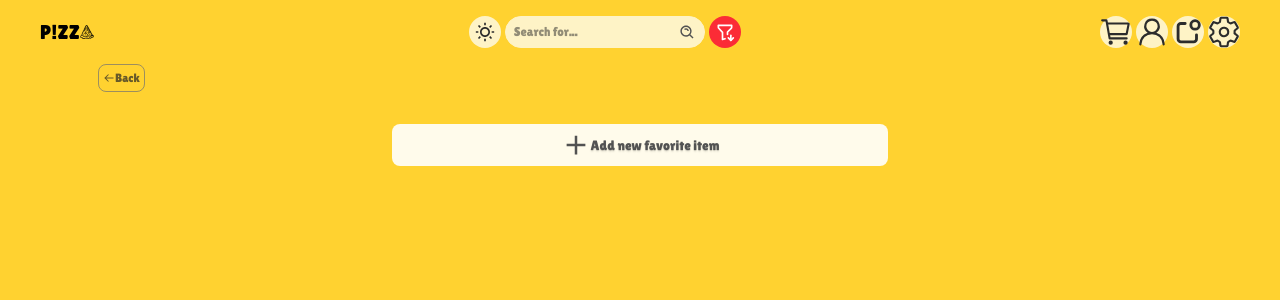
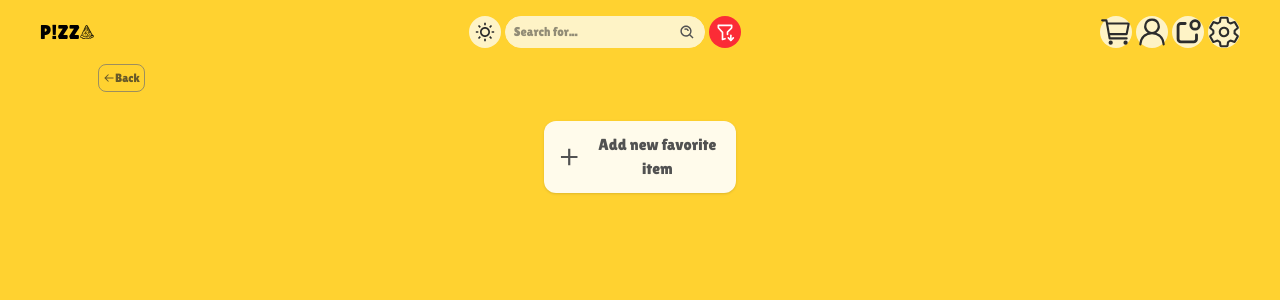
Before and after one commit to mahdibaderloo/fastfood, a React (Vite) app: page /favorites in a window 1280 px wide. Shown: the top 300 px of the page. Built offline with nearby package versions, Linux system fonts and the light colour scheme; data requests are answered from the project's data file.

Commit message:
use Button for Favorites page

```diff
--- a/src/features/favorites/AddFavoritesButton.tsx
+++ b/src/features/favorites/AddFavoritesButton.tsx
@@ -1,18 +1,36 @@
 import { IoMdAdd } from "react-icons/io";
-import { Link } from "react-router-dom";
+import { useNavigate } from "react-router-dom";
+import Button from "../../components/Button";
 
 function AddFavoritesButton() {
+  const navigate = useNavigate();
+
+  function handleClickAddNewFavoriteItem() {
+    navigate("/");
+  }
+
   return (
-    <div className="bg-amber-50 rounded-lg w-[96%] flex flex-col justify-center items-center p-2 relative h-9 sm:h-10.5 sm:w-86 lg:w-124 mx-auto lg:cursor-pointer">
-      <Link to="/">
-        <p className="h-full flex justify-center items-center">
-          <IoMdAdd size={30} color="#525252" />
-          <span className="text-[0.7rem] sm:text-[0.85rem] text-neutral-600 text-shadow-sm">
-            Add new favorite item
-          </span>
-        </p>
-      </Link>
-    </div>
+    // <div className="bg-amber-50 rounded-lg w-[96%] flex flex-col justify-center items-center p-2 relative h-9 sm:h-10.5 sm:w-86 lg:w-124 mx-auto lg:cursor-pointer">
+    //   <Link to="/">
+    //     <p className="h-full flex justify-center items-center">
+    //       <IoMdAdd size={30} color="#525252" />
+    //       <span className="text-[0.7rem] sm:text-[0.85rem] text-neutral-600 text-shadow-sm">
+    //         Add new favorite item
+    //       </span>
+    //     </p>
+    //   </Link>
+    // </div>
+    <Button
+      divStyles="rounded-lg w-full flex justify-center items-center p-2 relative h-9 sm:h-10.5 sm:w-86 lg:w-124 mx-auto lg:cursor-pointer"
+      text="Add new favorite item"
+      bg="bg-amber-50"
+      darkBg="bg-amber-50"
+      textColor="text-neutral-600"
+      textDarkColor="text-neutral-600"
+      onclick={handleClickAddNewFavoriteItem}
+    >
+      <IoMdAdd size={30} color="#525252" />
+    </Button>
   );
 }
 
```
